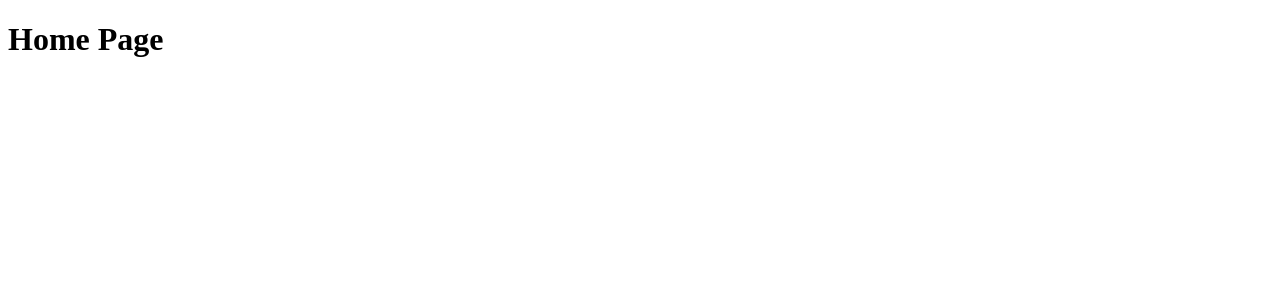
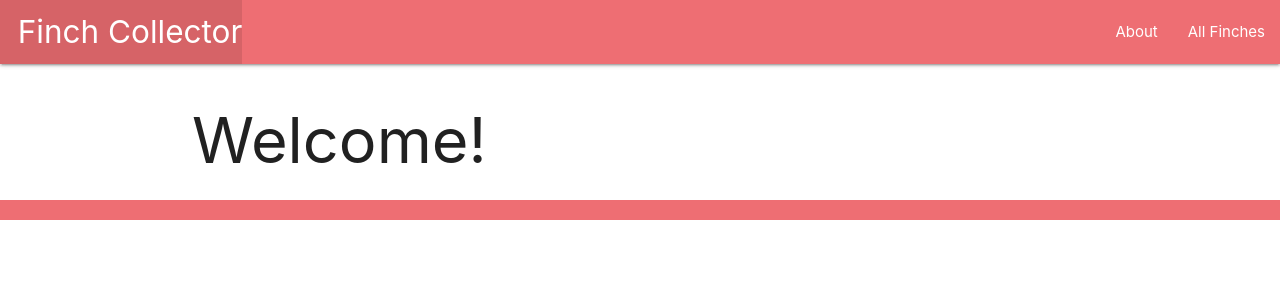
Before and after one commit to xkawixgirlx/finchcollector, a Django app: page / in a window 1280 px wide. Shown: the top 300 px of the page. Run offline with Django 5.2, Linux system fonts and the light colour scheme.

Commit message:
Add About page, and begin routing for All Finches

```diff
--- /dev/null
+++ b/main_app/templates/base.html
@@ -0,0 +1,33 @@
+{% load static %}
+<!DOCTYPE html>
+<html lang="en">
+<head>
+  <meta charset="UTF-8">
+  <meta name="viewport" content="width=device-width, initial-scale=1.0">
+  <meta http-equiv="X-UA-Compatible" content="ie=edge">
+  <title>Cat Collector</title>
+  <link rel="stylesheet" href="https://cdnjs.cloudflare.com/ajax/libs/materialize/1.0.0/css/materialize.min.css">
+</head>
+<body>
+  <header class="navbar-fixed">
+    <nav>
+      <div class="nav-wrapper">
+        <ul>
+          <li><a href="/" class="left brand-logo">&nbsp;&nbsp;Finch Collector</a></li>
+        </ul>
+        <ul class="right">
+          <li><a href="/about">About</a>About</li>
+          <li><a href="/finches">All Finches</a></li>
+        </ul>
+      </div>
+    </nav>
+  </header>
+  <main class="container">
+    {% block content %}
+    {% endblock %}
+  </main>
+  <footer class="page-footer">
+    <div class="right">All Rights Reserved, &copy; 2024 Finches Collector &nbsp;</div>
+  </footer>
+</body>
+</html>
--- a/main_app/templates/home.html
+++ b/main_app/templates/home.html
@@ -1,11 +1,7 @@
-<!DOCTYPE html>
-<html lang="en">
-<head>
-    <meta charset="UTF-8">
-    <meta name="viewport" content="width=device-width, initial-scale=1.0">
-    <title>Finch Collector</title>
-</head>
-<body>
-    <h1>Home Page</h1>
-</body>
-</html>
+    {% extends 'base.html' %}
+    {% block content %}
+
+
+    <h1>Welcome!</h1>
+
+    {% endblock %}
--- a/main_app/urls.py
+++ b/main_app/urls.py
@@ -4,4 +4,6 @@
 
 urlpatterns = [
     path('', views.home, name='home'),
+    path('about/', views.about, name='about'),
+    # path('finches/', views.finches_index, name='finches'),
 ]
--- a/main_app/views.py
+++ b/main_app/views.py
@@ -10,3 +10,7 @@
 # Create your views here.
 def home(request):
     return render(request, 'home.html')
+
+
+def about(request):
+    return render(request, 'about.html')
```
Also changed, not shown: main_app/templates/about.html (added, +8 -0 lines).
